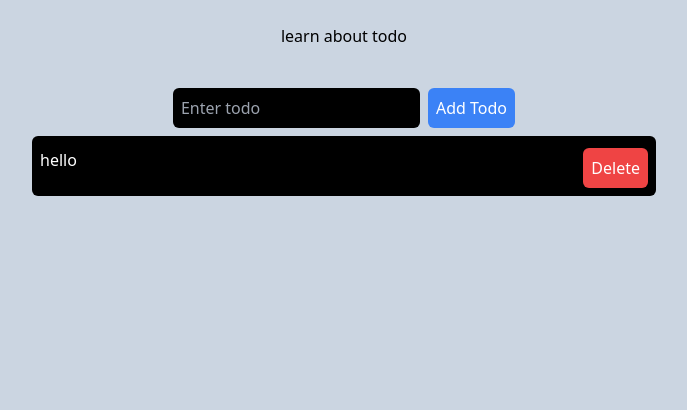
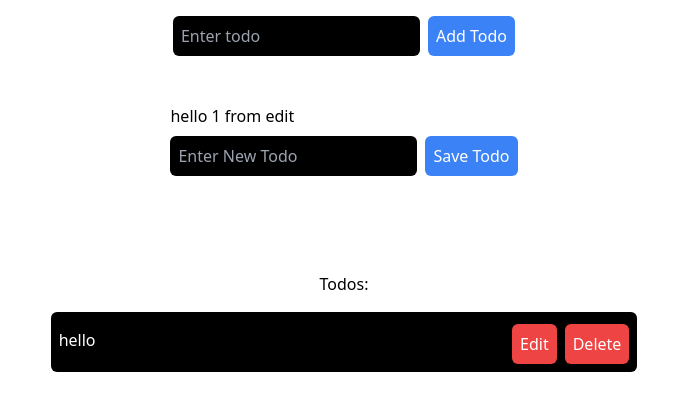
Before and after one commit to ChetreNelson/ReduxTsViteReact, a React (Vite) app: page /todoEdit/1/hello in a window 1280 px wide. Shown: the top 410 px of the page, without its empty margins (296-983 px from the left). Built offline with nearby package versions, Linux system fonts and the light colour scheme.

Commit message:
edit feature

```diff
--- a/package.json
+++ b/package.json
@@ -13,7 +13,8 @@
     "@reduxjs/toolkit": "^2.2.3",
     "react": "^18.2.0",
     "react-dom": "^18.2.0",
-    "react-redux": "^9.1.0"
+    "react-redux": "^9.1.0",
+    "react-router-dom": "^6.22.3"
   },
   "devDependencies": {
     "@types/react": "^18.2.66",
--- a/src/App.tsx
+++ b/src/App.tsx
@@ -1,23 +1,20 @@
+import { Route, Routes } from "react-router-dom";
 import AddTodo from "./component/AddTodo";
 import TodoCo from "./component/TodoCo";
 
+import EditTodo from "./component/EditTodo";
+
+
 function App() {
   return (
-    <>
-      <div
-        className="bg-slate-300  items-center
-      flex flex-col w-full h-screen p-4"
-      >
-        <div className="mt-2 mb-10">
-          <p>learn about todo</p>
-        </div>
-        <div>
-          <AddTodo />
-        </div>
-
-        <TodoCo />
-      </div>
-    </>
+    <div className="flex  flex-col justify-center items-center mt-4">
+       <AddTodo />
+      <Routes>
+        <Route path="/todoEdit/:id/:name" element={<EditTodo />} />
+        <Route path="/todoco" element={<TodoCo />} />
+      </Routes>
+      <TodoCo />
+    </div>
   );
 }
 
--- a/src/component/AddTodo.tsx
+++ b/src/component/AddTodo.tsx
@@ -4,25 +4,31 @@ import { addTodo } from "../redux/slice/todoSlice";
 function AddTodo() {
   const [input, setInput] = useState("");
   const dispatch = useAppDispatch();
+
   const addTodoHandler = (e: React.FormEvent<HTMLFormElement>) => {
     e.preventDefault();
-    console.log(input);
     dispatch(addTodo(input));
+    setInput("");
   };
 
-  const value = useAppSelector((state) => state.todo.todos);
   return (
-    <div>
+    <div className="mb-10">
       <form onSubmit={addTodoHandler}>
-        <input className="bg-black text-white rounded-md p-2"
+        <input
+          className="bg-black focus:outline-none text-white rounded-md p-2"
           type="text"
           placeholder="Enter todo"
           value={input}
           onChange={(e) => setInput(e.target.value)}
         />
-        <button className="bg-blue-500 rounded-md p-2 ml-2 text-white " type="submit">Add Todo</button>
+        <button
+          className="bg-blue-500 rounded-md p-2 ml-2
+         text-white "
+          type="submit"
+        >
+          Add Todo
+        </button>
       </form>
-
     </div>
   );
 }
--- /dev/null
+++ b/src/component/EditTodo.tsx
@@ -0,0 +1,48 @@
+import React, { useState } from "react";
+import { useNavigate, useParams } from "react-router-dom";
+import { useAppDispatch } from "../redux/hooks";
+import { updateTodo } from "../redux/slice/todoSlice";
+const EditTodo = () => {
+  const { id } = useParams();
+  const navigate = useNavigate();
+  const [text, setInput] = useState("");
+  const dispatch = useAppDispatch();
+  //setInput(name)
+  const handleEdit = (e: React.FormEvent<HTMLFormElement>) => {
+    console.log(e);
+    dispatch(updateTodo({ id: id, text: text }));
+    navigate("/");
+  };
+  const handleChange = (e: React.ChangeEvent<HTMLInputElement>) => {
+    // setInput(name);
+    setInput(e.target.value);
+  };
+
+  return (
+    <div className="flex flex-col mt-2">
+      <h1>hello {id} from edit</h1>
+      <div className="mb-24 mt-2">
+        <form onSubmit={handleEdit}>
+          {/* onSubmit={addTodoHandler} */}
+
+          <input
+            className="bg-black focus:outline-none text-white rounded-md p-2"
+            type="text"
+            placeholder="Enter New Todo"
+            value={text}
+            onChange={handleChange}
+          />
+          <button
+            className="bg-blue-500 rounded-md p-2 ml-2
+         text-white "
+            type="submit"
+          >
+            Save Todo
+          </button>
+        </form>
+      </div>
+    </div>
+  );
+};
+
+export default EditTodo;
--- a/src/component/TodoCo.tsx
+++ b/src/component/TodoCo.tsx
@@ -1,21 +1,34 @@
 import React from "react";
 import { useAppDispatch, useAppSelector } from "../redux/hooks";
-import { removeTodo } from "../redux/slice/todoSlice";
+import { removeTodo, updateTodo } from "../redux/slice/todoSlice";
+import { Link } from "react-router-dom";
 
 const TodoCo = () => {
   const value = useAppSelector((state) => state.todo.todos);
   const dispatch = useAppDispatch();
+
   return (
-    <div className="flex flex-col  w-1/2 ">
-      <div className="">
+    <div className="flex flex-col justify-center items-center w-1/2 ">
+      <h1>Todos:</h1>
       {value.map((t) => (
-          <div className="mt-2 p-2 rounded-md bg-black text-white ">
+        <div
+          className="mt-4 p-2 rounded-md w-11/12 bg-black text-white  "
+          key={t.id}
+        >
           <ul>
-              <li className="flex pt-1 justify-between" key={t.id}>
-                {t.text}
-                <div className="flex  w-full  justify-end items-end">
+            <li className="flex pt-1 justify-between">
+              <div className="mt-1 w-32"> {t.text}</div>
+              <div className="flex  w-full  justify-end ">
+                <Link to={`/todoEdit/${t.id}/${encodeURIComponent(t.text)}`}>
                   <button
-                    className="bg-red-500 p-2 ml-96 rounded-md "
+                    className="bg-red-500 p-2 mr-2 rounded-md "
+
+                  >
+                    Edit
+                  </button>
+                </Link>
+                <button
+                  className="bg-red-500 p-2  rounded-md "
                   onClick={() => dispatch(removeTodo(t.id))}
                 >
                   Delete
@@ -26,7 +39,6 @@ const TodoCo = () => {
         </div>
       ))}
     </div>
-    </div>
   );
 };
 
--- a/src/main.tsx
+++ b/src/main.tsx
@@ -4,11 +4,14 @@ import App from './App.tsx'
 import './index.css'
 import { Provider } from 'react-redux'
 import { store } from './redux/store/index.ts'
+import { BrowserRouter } from 'react-router-dom'
 
 ReactDOM.createRoot(document.getElementById('root')!).render(
   <React.StrictMode>
     <Provider store={store}>
-    <App/>
+    <BrowserRouter>
+      <App />
+    </BrowserRouter>
     </Provider>
 
 
--- a/src/redux/slice/todoSlice/index.ts
+++ b/src/redux/slice/todoSlice/index.ts
@@ -10,7 +10,7 @@ const initialState: TodoState = {
 };
 export const todoSlice = createSlice({
   initialState,
-  name: "todo",
+  name: "todos",
   reducers: {
     addTodo: (state, action) => {
       const todo = {
@@ -25,8 +25,18 @@ export const todoSlice = createSlice({
     removeTodo: (state, action) => {
       state.todos = state.todos.filter((todo) => todo.id != action.payload);
     },
+    updateTodo:(state,action)=>{
+        const index = state.todos.findIndex(todo => todo.id == action.payload.id);
+
+        // If the todo item with the given ID exists
+        if (index !== -1) {
+          // Update the text of the todo item
+          state.todos[index].text = action.payload.text;
+        }
+
+    }
   },
 });
 
-export const { addTodo, removeTodo } = todoSlice.actions;
+export const { addTodo, removeTodo,updateTodo } = todoSlice.actions;
 export default todoSlice.reducer;
```
Also changed, not shown: 1 other file (tests, documents, lock files or other folders). Lines whose indentation alone changed are shown as unchanged.
